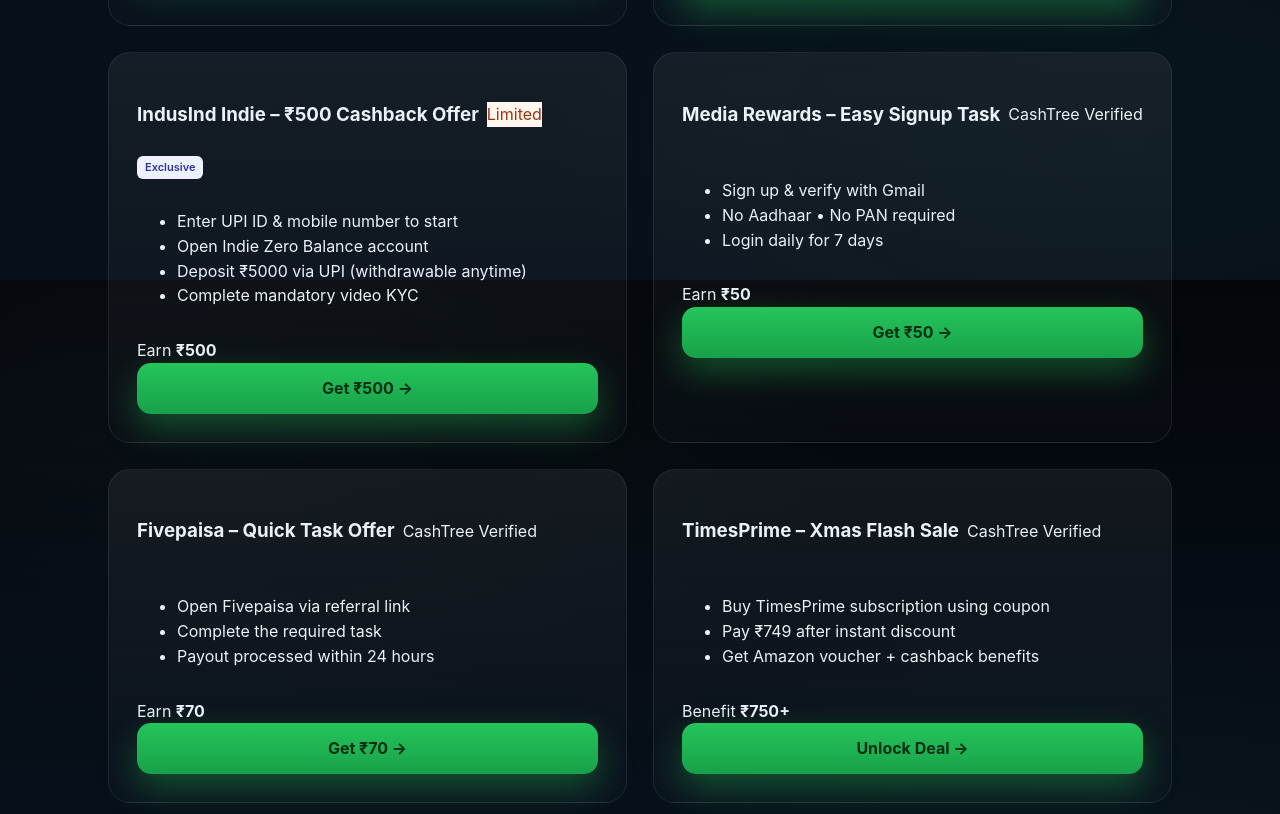
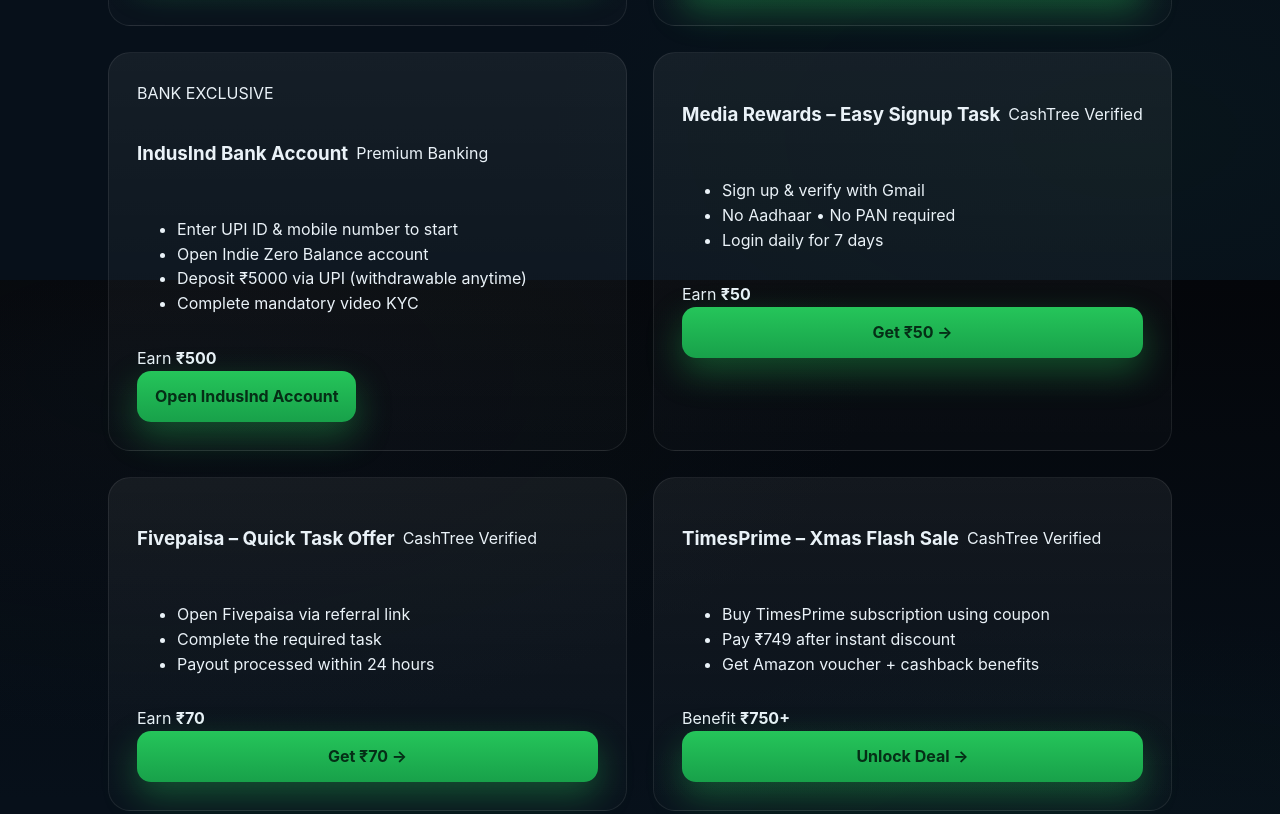
Before and after one commit to KenzBilal/kenz, a plain HTML site: page index.html in a window 1280 px wide. Shown: the part 2120-2934 px from the top of the page. Drawn offline with Linux system fonts and the light colour scheme.

Commit message:
Update index.html

```diff
--- a/index.html
+++ b/index.html
@@ -379,12 +379,13 @@
 </article>
 
  <!-- IndusInd Indie Account -->
-<article class="offer-card featured">
+<article class="offer-card premium-offer indusind">
+
+  <div class="premium-badge">BANK EXCLUSIVE</div>
 
   <div class="offer-head">
-    <h3>IndusInd Indie – ₹500 Cashback Offer</h3>
-    <span class="tag limited">Limited</span>
-    <span class="badge exclusive">Exclusive</span>
+    <h3>IndusInd Bank Account</h3>
+    <span class="tag gold">Premium Banking</span>
   </div>
 
   <ul class="offer-points">
@@ -395,12 +396,15 @@
   </ul>
 
   <div class="offer-footer">
-    <div class="earn">Earn <strong>₹500</strong></div>
-    <a class="btn primary full-width"
-       href="https://campguruji.com/camp/qjalulq0"
+    <div class="earn premium-earn">
+      Earn <strong>₹500</strong>
+    </div>
+
+    <a class="btn primary premium-btn"
+       href="YOUR_INDUSIND_REFERRAL_LINK"
        target="_blank"
        rel="noopener">
-       Get ₹500 →
+      Open IndusInd Account
     </a>
   </div>
 
```
